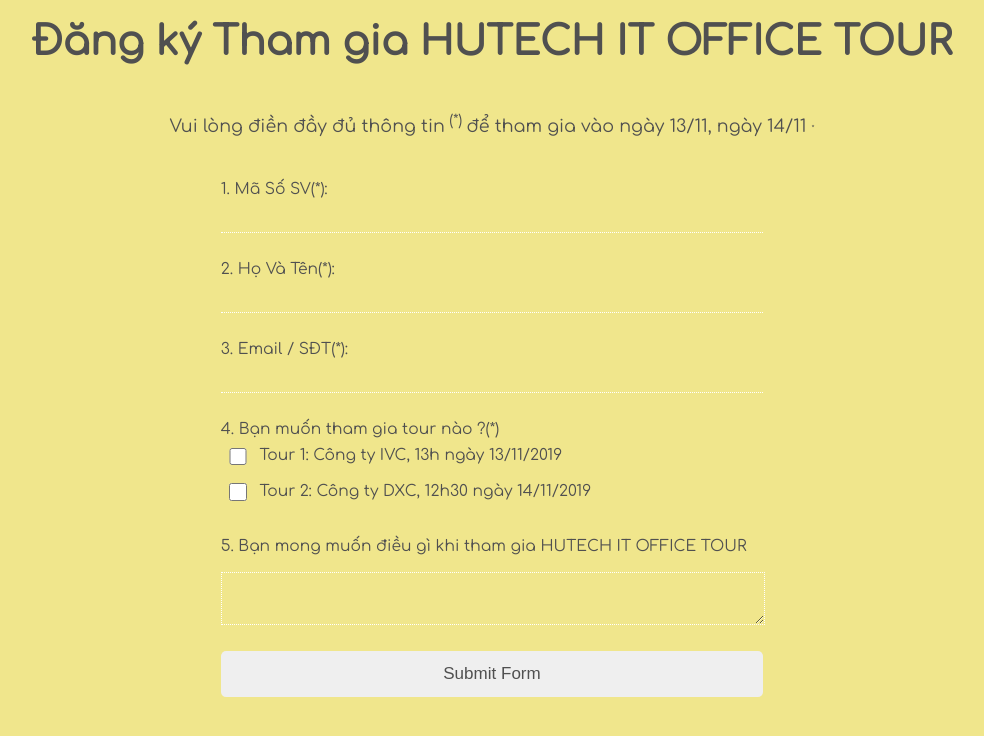
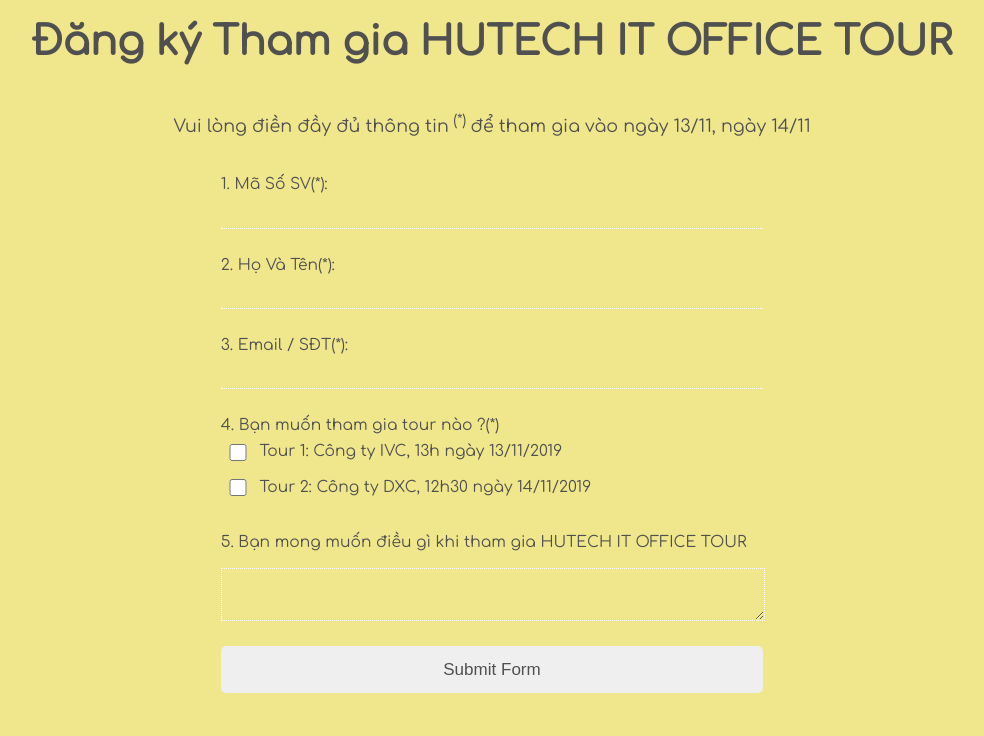
Before and after one commit to ithutechtour/ithutechtour.github.io, a plain HTML site: page IVC_DXC/index.html in a window 1280 px wide. Shown: the whole page, without its empty margins (148-1132 px from the left). Drawn offline with Linux system fonts and the light colour scheme.

Commit message:
Update index.html

```diff
--- a/IVC_DXC/index.html
+++ b/IVC_DXC/index.html
@@ -7,7 +7,7 @@
 </head>
 <body>
 	<h1 id="title">Đăng ký Tham gia HUTECH IT OFFICE TOUR</h1>
-	<p id="description">Vui lòng điền đầy đủ thông tin<sup> (*) </sup> để tham gia vào ngày 13/11, ngày 14/11 <span class="desc-foot"><sub><sup>*</sup><sub></span></p>
+	<p id="description">Vui lòng điền đầy đủ thông tin<sup> (*) </sup> để tham gia vào ngày 13/11, ngày 14/11</p>
 	<form method="POST" action="https://formspree.io/mwkkenbr" id="survey-form">
 	    <div>
 			<label for="name" id="name-label">1. Mã Số SV(*):</label><br>
```
